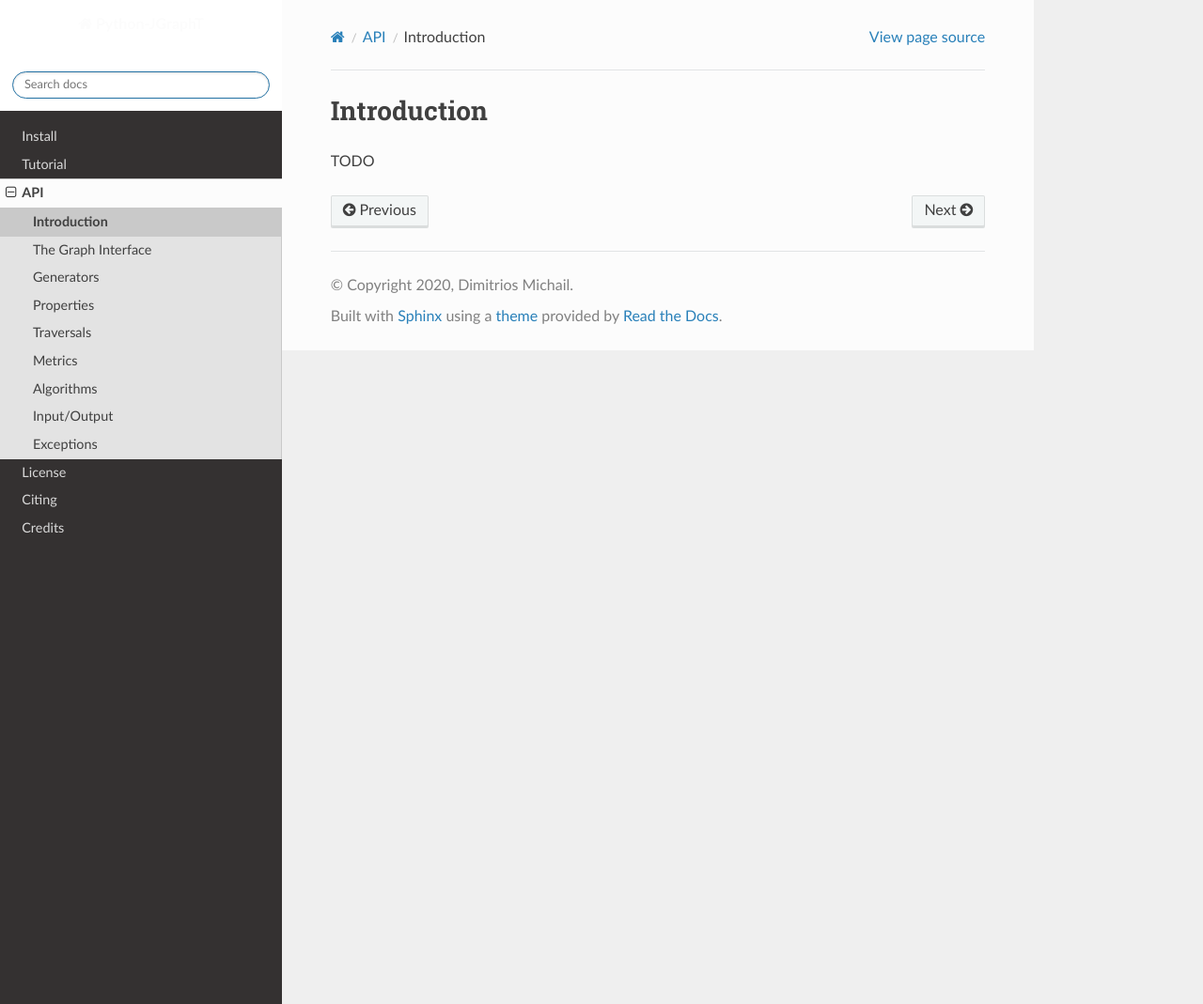
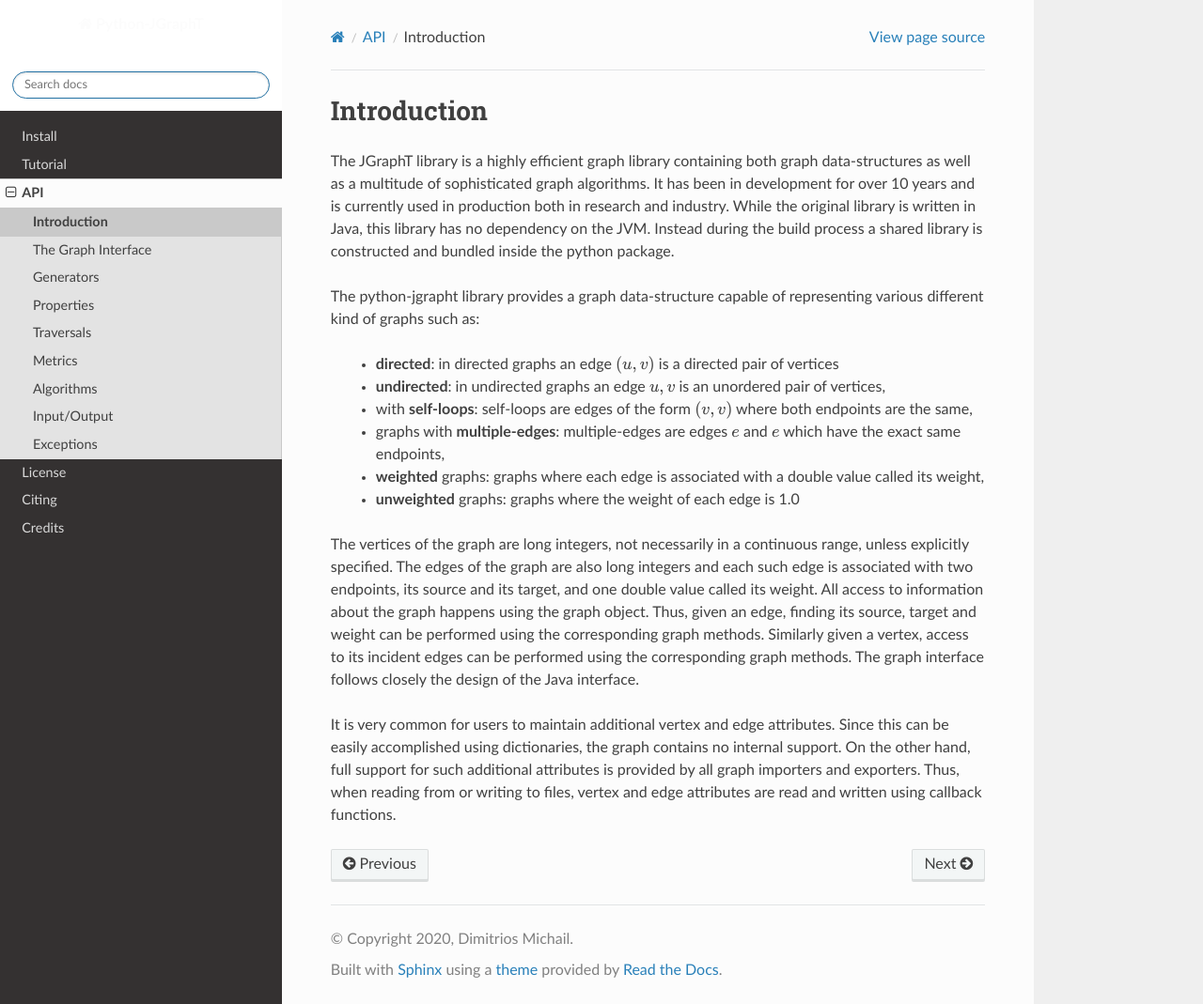
Before and after one commit to d-michail/python-jgrapht, a Sphinx documentation site: the page built from docs/api/introduction.rst, in a window 1280 px wide and 1069 px high. Shown: the whole window at 94% size. Built offline with Sphinx 7.4.7 and the Read the Docs theme 2.0.0, drawn with Linux system fonts in a browser that asks for light colours.

Commit message:
Added small intro

```diff
--- a/docs/api/introduction.rst
+++ b/docs/api/introduction.rst
@@ -6,4 +6,30 @@
 
 .. currentmodule:: jgrapht
 
-TODO
+The JGraphT library is a highly efficient graph library containing both graph data-structures as
+well as a multitude of sophisticated graph algorithms. It has been in development for over 10
+years and is currently used in production both in research and industry. While the original library
+is written in Java, this library has no dependency on the JVM. Instead during the build process
+a shared library is constructed and bundled inside the python package.
+
+The python-jgrapht library provides a graph data-structure capable of representing various different
+kind of graphs such as:
+
+ *  **directed**: in directed graphs an edge :math:`(u,v)` is a directed pair of vertices
+ *  **undirected**: in undirected graphs an edge :math:`{u,v}` is an unordered pair of vertices,
+ *  with **self-loops**: self-loops are edges of the form :math:`(v,v)` where both endpoints are the same,
+ *  graphs with **multiple-edges**: multiple-edges are edges :math:`e` and :math:`e` which have the exact same endpoints,
+ *  **weighted** graphs: graphs where each edge is associated with a double value called its weight,
+ *  **unweighted** graphs: graphs where the weight of each edge is 1.0
+
+The vertices of the graph are long integers, not necessarily in a continuous range, unless explicitly specified. The
+edges of the graph are also long integers and each such edge is associated with two endpoints, its source and its target,
+and one double value called its weight. All access to information about the graph happens using the graph object.
+Thus, given an edge, finding its source, target and weight can be performed using the corresponding graph methods.
+Similarly given a vertex, access to its incident edges can be performed using the corresponding graph methods.
+The graph interface follows closely the design of the Java interface.
+
+It is very common for users to maintain additional vertex and edge attributes. Since this can be easily accomplished
+using dictionaries, the graph contains no internal support. On the other hand, full support for such additional
+attributes is provided by all graph importers and exporters. Thus, when reading from or writing to files, vertex and
+edge attributes are read and written using callback functions.
```
